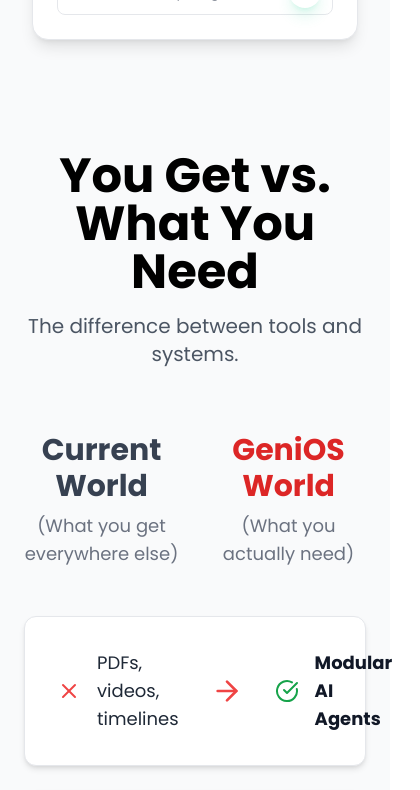
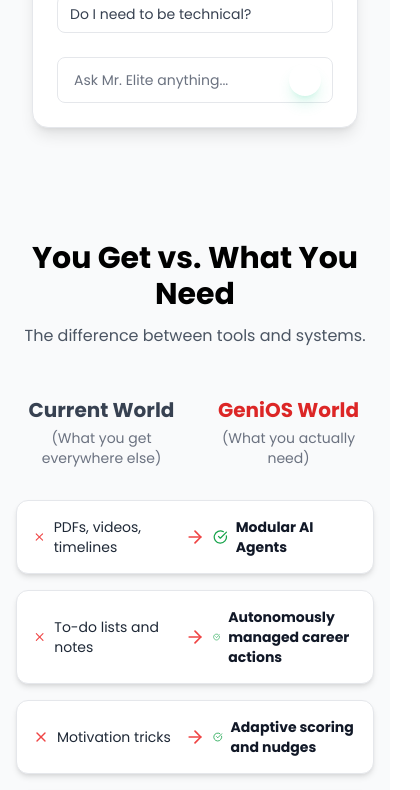
Before and after one commit to I-Pranjal/morons-frontend, a React (Vite) app: page / in a window 390 px wide. Shown: the part 1156-1946 px from the top of the page, 420 px wide, since content can reach past the window. Built offline with nearby package versions, Linux system fonts and the light colour scheme.

Commit message:
homepage is complete

```diff
--- a/src/components/Homepage/ComparisonSection.jsx
+++ b/src/components/Homepage/ComparisonSection.jsx
@@ -3,82 +3,75 @@
 
 export const ComparisonSection = () => {
   const comparisons = [
- {
-old: "PDFs, videos, timelines",
-new: "Modular AI Agents"
- },
- {
-old: "To-do lists and notes",
-new: "Autonomously managed career actions"
- },
- {
-old: "Motivation tricks",
-new: "Adaptive scoring and nudges"
- },
- {
-old: "Manual resumes",
-new: "AI-generated, role-aligned resumes"
- },
- {
-old: "Passive content",
-new: "Thinking, planning, evolving system"
- }
+    { old: "PDFs, videos, timelines", new: "Modular AI Agents" },
+    { old: "To-do lists and notes", new: "Autonomously managed career actions" },
+    { old: "Motivation tricks", new: "Adaptive scoring and nudges" },
+    { old: "Manual resumes", new: "AI-generated, role-aligned resumes" },
+    { old: "Passive content", new: "Thinking, planning, evolving system" }
   ];
 
   return (
     <div className="min-h-screen bg-gray-50 py-12">
-<div className="max-w-6xl mx-auto px-6">
+      <div className="max-w-6xl mx-auto px-4 sm:px-6">
         {/* Header */}
-<div className="text-center mb-16">
-<h1 className="text-5xl font-bold text-black mb-4">You Get vs. What You Need</h1>
-<p className="text-xl text-gray-600">The difference between tools and systems.</p>
+        <div className="text-center mb-12">
+          <h1 className="text-3xl sm:text-4xl md:text-5xl font-bold text-black mb-3 sm:mb-4">
+            You Get vs. What You Need
+          </h1>
+          <p className="text-base sm:text-lg md:text-xl text-gray-600">
+            The difference between tools and systems.
+          </p>
         </div>
 
         {/* Column Headers */}
-<div className="grid grid-cols-2 gap-8 mb-12">
+        <div className="grid grid-cols-2 gap-4 sm:gap-8 mb-8 sm:mb-12">
           <div className="text-center">
-<h2 className="text-3xl font-bold text-gray-700 mb-2">Current World</h2>
-<p className="text-gray-500 text-lg">(What you get everywhere else)</p>
+            <h2 className="text-xl sm:text-2xl md:text-3xl font-bold text-gray-700 mb-1">
+              Current World
+            </h2>
+            <p className="text-gray-500 text-sm sm:text-base">(What you get everywhere else)</p>
           </div>
           <div className="text-center">
-<h2 className="text-3xl font-bold text-red-600 mb-2">GeniOS World</h2>
-<p className="text-gray-500 text-lg">(What you actually need)</p>
+            <h2 className="text-xl sm:text-2xl md:text-3xl font-bold text-red-600 mb-1">
+              GeniOS World
+            </h2>
+            <p className="text-gray-500 text-sm sm:text-base">(What you actually need)</p>
           </div>
         </div>
 
-{/* Comparison Cards */}
-<div className="space-y-6">
+        {/* Cards */}
+        <div className="space-y-4 sm:space-y-6">
           {comparisons.map((comparison, index) => (
             <div
               key={index}
-className="bg-white rounded-xl shadow-md border border-gray-200 p-8 hover:shadow-lg hover:scale-105 transition-all duration-300 ease-in-out cursor-pointer"
+              className="bg-white rounded-xl shadow-md border border-gray-200 px-4 py-4 sm:px-6 sm:py-6 hover:shadow-lg hover:scale-[1.02] transition-all duration-300 cursor-pointer"
             >
-<div className="flex items-center justify-between">
-{/* Left side - Current World */}
-<div className="flex items-center space-x-4 flex-1">
-<X className="w-6 h-6 text-red-500 flex-shrink-0" />
-<span className="text-gray-800 text-lg font-medium">{comparison.old}</span>
+              <div className="flex items-center justify-between text-sm sm:text-base">
+                {/* Old */}
+                <div className="flex items-center gap-2 sm:gap-4 flex-1">
+                  <X className="w-4 h-4 sm:w-5 sm:h-5 text-red-500" />
+                  <span className="text-gray-800 font-medium">{comparison.old}</span>
                 </div>
 
                 {/* Arrow */}
-<ArrowRight className="w-8 h-8 text-red-500 mx-8 flex-shrink-0" />
+                <ArrowRight className="w-5 h-5 sm:w-7 sm:h-7 text-red-500 mx-2 sm:mx-6" />
 
-{/* Right side - GeniOS World */}
-<div className="flex items-center space-x-4 flex-1">
-<CheckCircle className="w-6 h-6 text-green-600 flex-shrink-0" />
-<span className="text-gray-900 font-semibold text-lg">{comparison.new}</span>
+                {/* New */}
+                <div className="flex items-center gap-2 sm:gap-4 flex-1">
+                  <CheckCircle className="w-4 h-4 sm:w-5 sm:h-5 text-green-600" />
+                  <span className="text-gray-900 font-semibold">{comparison.new}</span>
                 </div>
               </div>
             </div>
           ))}
         </div>
 
-{/* Bottom CTA */}
-<div className="text-center mt-20">
-<p className="text-3xl font-bold text-gray-900 mb-8">
+        {/* CTA */}
+        <div className="text-center mt-12 sm:mt-20 px-4">
+          <p className="text-xl sm:text-2xl md:text-3xl font-bold text-gray-900 mb-6">
             You've tried learning. Now try upgrading.
           </p>
-<button className="bg-red-400 hover:bg-red-500 text-white text-xl font-semibold px-12 py-5 rounded-xl transition-all duration-300 shadow-lg hover:shadow-xl transform hover:scale-105">
+          <button className="bg-red-500 hover:bg-red-600 text-white text-sm sm:text-lg font-semibold px-6 sm:px-12 py-3 sm:py-5 rounded-xl transition-all duration-300 shadow-lg hover:shadow-xl hover:scale-105">
             Install Intelligence → Join Waitlist
           </button>
         </div>
--- a/src/components/Homepage/HeroSection.jsx
+++ b/src/components/Homepage/HeroSection.jsx
@@ -9,7 +9,7 @@
   return (
     <>
          <Navbar />
-    <section className="relative min-h-screen md:flex items-center justify-center bg-background bg-gray-50 overflow-hidden">
+    <section className="relative min-h-screen md:flex items-center justify-center bg-background bg-gray-50 mt-20 sm:mt-0  overflow-hidden">
       {/* Left Section */}
       <div className="flex-1 flex-col justify-center px-8 lg:px-16 py-16">
 
@@ -43,14 +43,16 @@
           </p>
 
           {/* Buttons */}
-          <div className="md:flex sm:flex-row gap-4 mb-8">
-            <button className="bg-red-700 text-white px-8 py-3 rounded-lg font-semibold hover:bg-red-800 transition-colors flex items-center gap-2">
+          <div className="md:flex sm:flex-row gap-4 mb-8 ">
+            <center>
+            <button className="bg-red-700 text-white px-8 py-3 rounded-lg font-semibold hover:bg-red-800 transition-colors flex items-center gap-2 mb-2">
               <span>🚀</span>
               Access System
             </button>
             <button className="border border-gray-300 text-gray-700 px-8 py-3 rounded-lg font-semibold hover:bg-gray-50 transition-colors">
               Why Stealth?
             </button>
+            </center>
           </div>
           </div>
         </div>
--- a/src/components/Homepage/TrustStrip.jsx
+++ b/src/components/Homepage/TrustStrip.jsx
@@ -3,11 +3,9 @@
 
 const TrustStrip = () => {
   const backers = [
-    "Microsoft for Startups",
-    "NVIDIA Inception",
-    "IIITD Innovation Center",
-    "Startup India",
-    "IIMB NSRCEL WSP"
+    "https://www.health-thing.com/wp-content/uploads/2023/07/MS_Startups_Celebration_Badge_Dark.png",
+    "https://www.iiitd.ac.in/sites/default/files/images/logo/style1colorlarge.png",
+    "https://www.serversimply.com/media/20181218-Nvidia-Inception.png",
   ];
 
   const universities = [
@@ -33,13 +31,16 @@
             <h3 className="text-sm font-medium text-muted-foreground mb-6 uppercase tracking-wider">
               Recognized &amp; Backed by
             </h3>
-            <div className="flex flex-wrap justify-center gap-8 md:gap-12">
+            <div className="flex flex-wrap justify-center items-center gap-8 md:gap-12">
               {backers.map((backer, idx) => (
                 <span
                   key={idx}
                   className="text-sm font-medium text-foreground/60 hover:text-foreground transition-all duration-300 hover:scale-105 cursor-default"
                 >
-                  {backer}
+                  <img
+                  src={backer}
+                  className='inline-block md:w-28 mr-2 w-20'
+                  />
                 </span>
               ))}
             </div>
```
Lines whose indentation alone changed are shown as unchanged.
